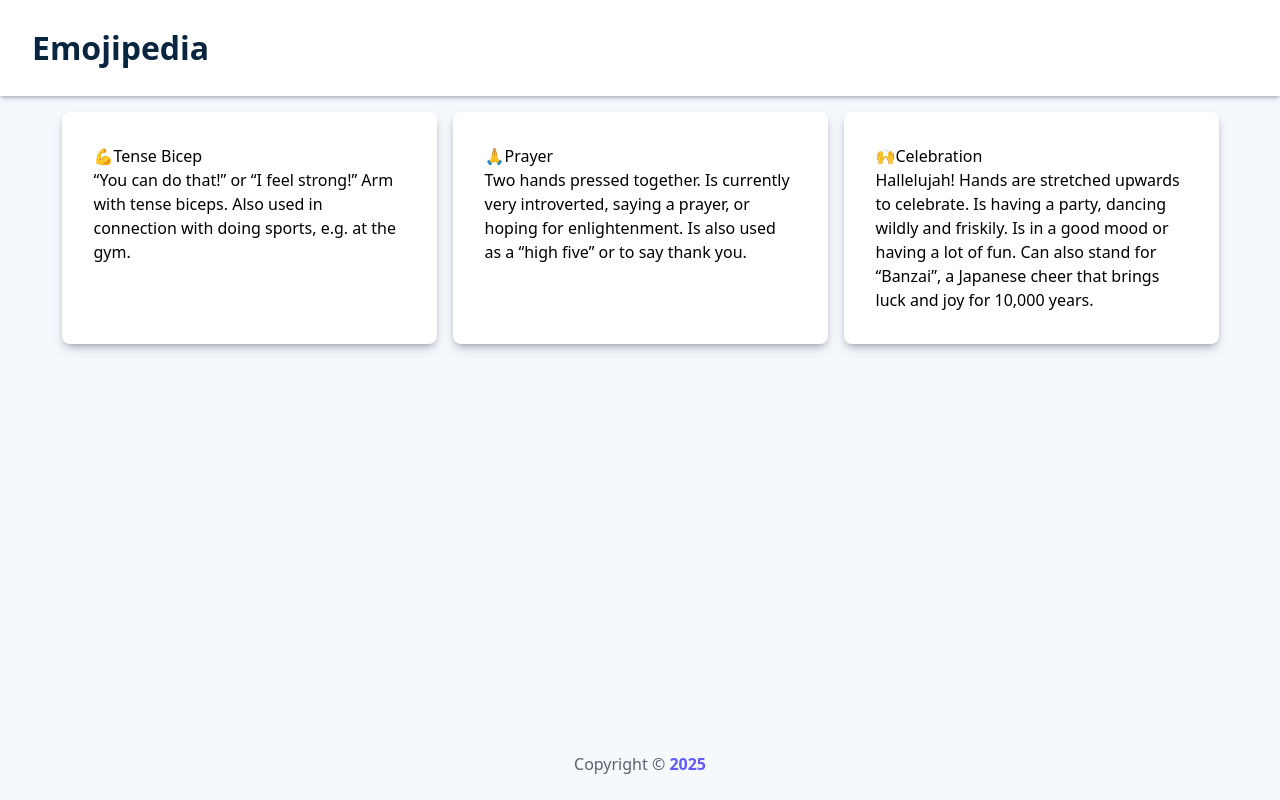
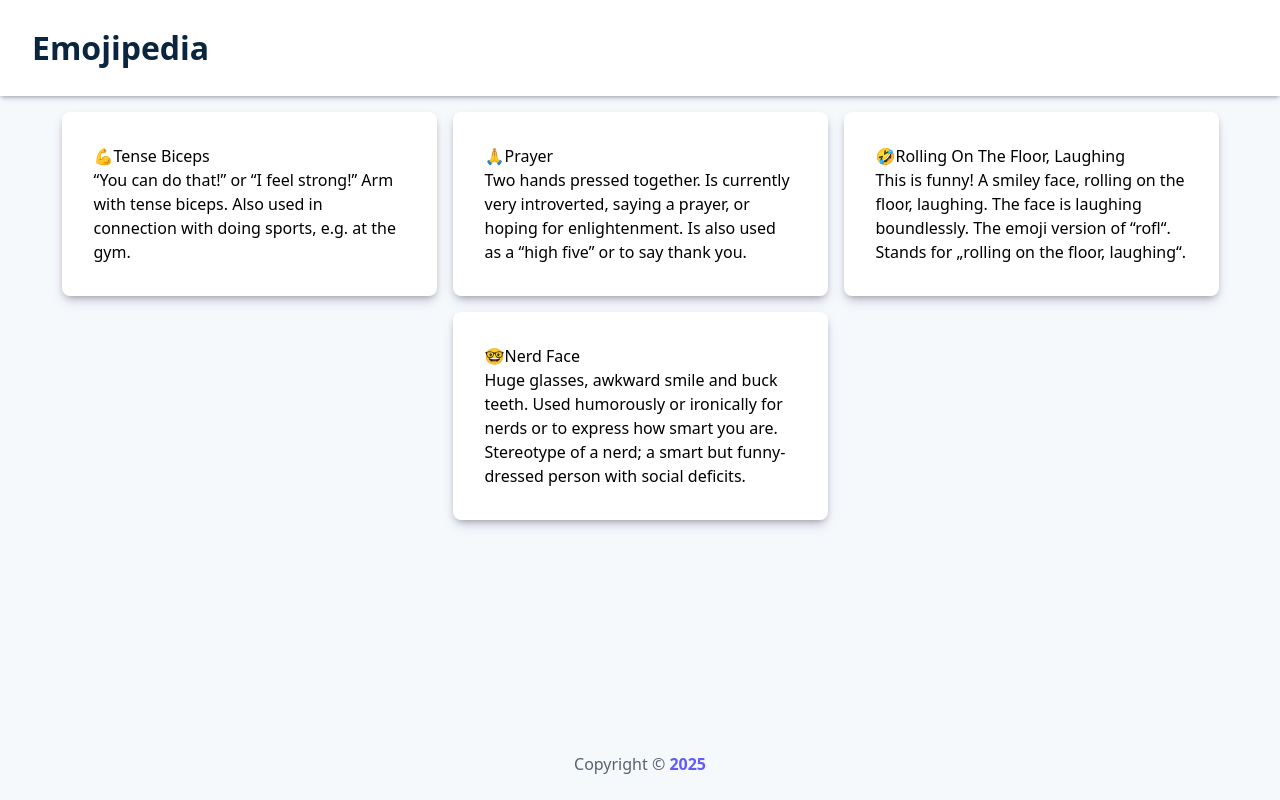
Before and after one commit to evanmarshall-dev/ui-component-lib, a React (Vite) app: page / in a window 1280 px wide. Built offline with nearby package versions, Linux system fonts and the light colour scheme.

Commit message:
project(emojipedia): Finished up emojipedia app project. This demoed mapping and props.

```diff
--- a/src/App.jsx
+++ b/src/App.jsx
@@ -1,46 +1,37 @@
 import "./App.css";
+import Emoji from "./components/Emoji";
 import Footer from "./components/Footer";
 import Heading from "./components/Heading";
+import emojipedia from "./data/emojipedia";
+
+// function createEmoji(emoji) {
+//   return (
+//     <Emoji
+//       key={emoji.id}
+//       emoji={emoji.emoji}
+//       name={emoji.name}
+//       definition={emoji.meaning}
+//     />
+//   );
+// }
 
 function App() {
   return (
     <>
       <main>
         <Heading />
+        {/* <dl className="description">{emojipedia.map(createEmoji)}</dl> */}
         <dl className="description">
-          <div className="description__container">
-            <dt>
-              <span aria-label="Tense Bicep">💪</span>
-              <span>Tense Bicep</span>
-            </dt>
-            <dd>
-              “You can do that!” or “I feel strong!” Arm with tense biceps. Also
-              used in connection with doing sports, e.g. at the gym.
-            </dd>
-          </div>
-          <div className="description__container">
-            <dt>
-              <span aria-label="Prayer">🙏</span>
-              <span>Prayer</span>
-            </dt>
-            <dd>
-              Two hands pressed together. Is currently very introverted, saying
-              a prayer, or hoping for enlightenment. Is also used as a “high
-              five” or to say thank you.
-            </dd>
-          </div>
-          <div className="description__container">
-            <dt>
-              <span aria-label="Celebration">🙌</span>
-              <span>Celebration</span>
-            </dt>
-            <dd>
-              Hallelujah! Hands are stretched upwards to celebrate. Is having a
-              party, dancing wildly and friskily. Is in a good mood or having a
-              lot of fun. Can also stand for “Banzai”, a Japanese cheer that
-              brings luck and joy for 10,000 years.
-            </dd>
-          </div>
+          {emojipedia.map((emoji) => {
+            return (
+              <Emoji
+                key={emoji.id}
+                emoji={emoji.emoji}
+                name={emoji.name}
+                definition={emoji.meaning}
+              />
+            );
+          })}
         </dl>
       </main>
       <Footer />
--- /dev/null
+++ b/src/components/Emoji.jsx
@@ -0,0 +1,13 @@
+const Emoji = ({ emoji, name, definition }) => {
+  return (
+    <div className="description__container">
+      <dt>
+        <span aria-label={name}>{emoji}</span>
+        <span>{name}</span>
+      </dt>
+      <dd>{definition}</dd>
+    </div>
+  );
+};
+
+export default Emoji;
```
